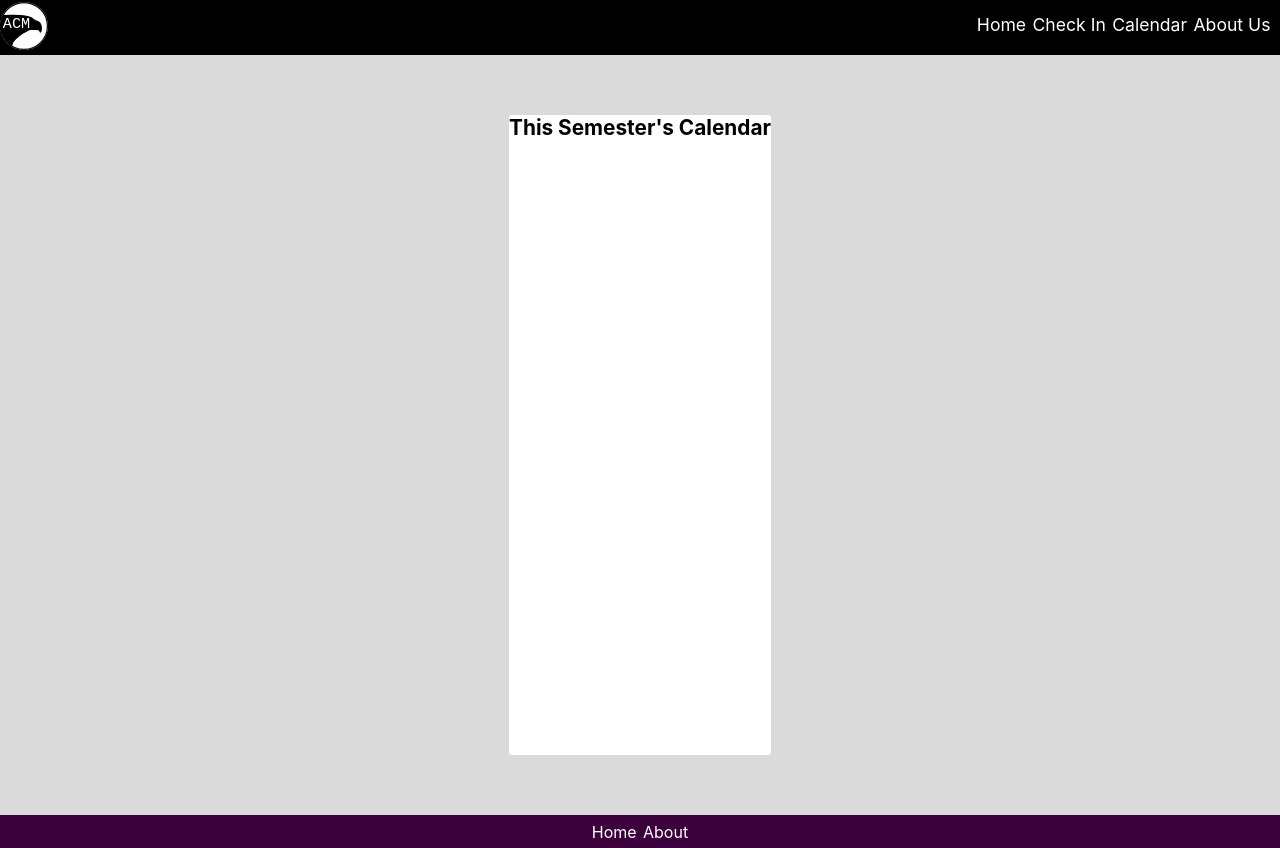
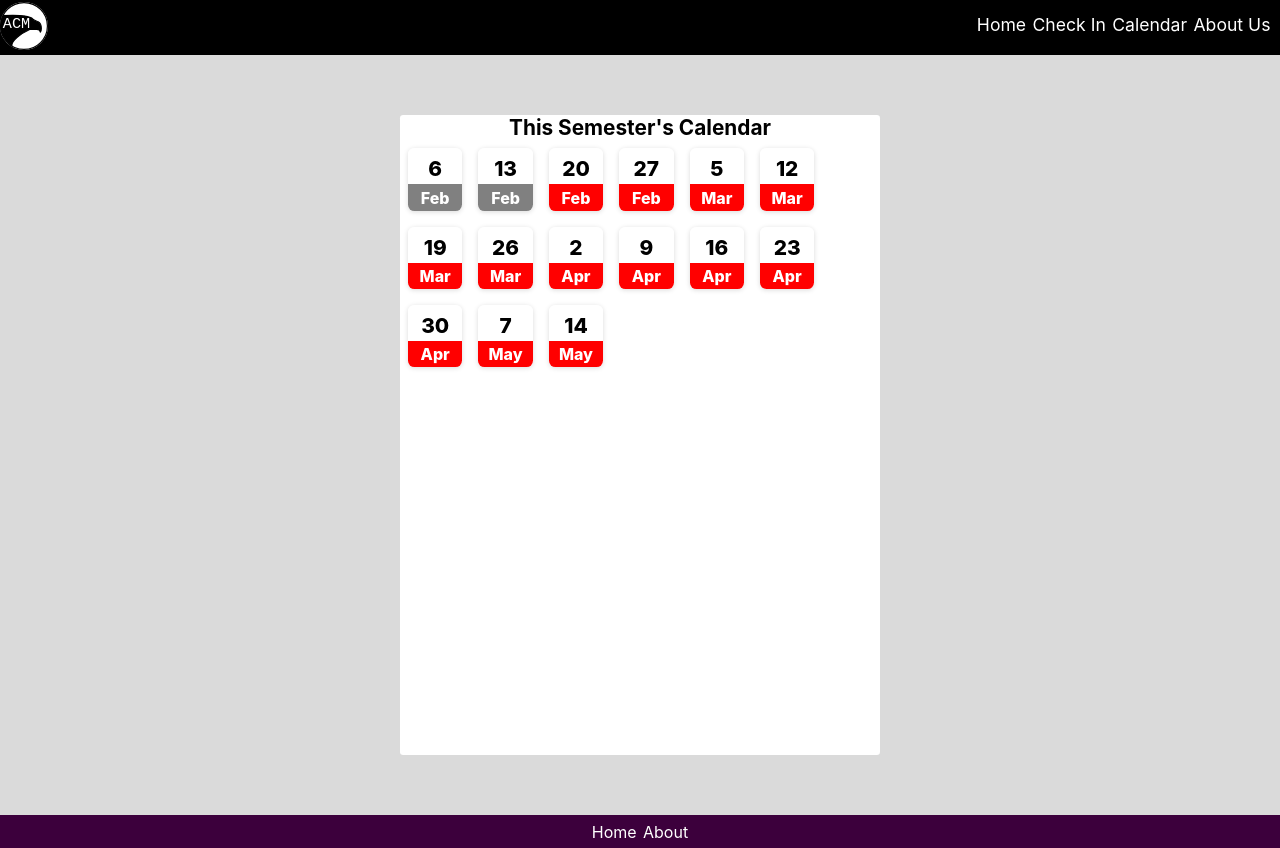
Before and after one commit to hunteracm/localhost-login, a React (Create React App) app in the folder client/: page /calendar in a window 1280 px wide. Built offline with nearby package versions, Linux system fonts and the light colour scheme.

Commit message:
updated calendar component to be able to render dates

```diff
--- a/client/src/components/calendar.jsx
+++ b/client/src/components/calendar.jsx
@@ -1,27 +1,93 @@
 import React, { Component } from "react";
-import dates from "./dates.json";
+import datesFile from "./dates.json";
 import "./calendar.css";
 
 export default class Calendar extends Component {
   constructor(props) {
     super(props);
-    this.state = {};
+    this.state = {
+      dates: [],
+    };
+  }
+
+  componentDidMount() {
+    this.setState({
+      dates: datesFile,
+    });
   }
 
   Date = p => {
+    const cDay = new Date().getDate();
+    const cMonth = new Date().getMonth() + 1;
+    const date = p.date.date.split("/");
+    const day = date[1];
+    const month =
+      date[0] === "1"
+        ? "Jan"
+        : date[0] === "2"
+        ? "Feb"
+        : date[0] === "3"
+        ? "Mar"
+        : date[0] === "4"
+        ? "Apr"
+        : date[0] === "5"
+        ? "May"
+        : date[0] === "6"
+        ? "Jun"
+        : date[0] === "7"
+        ? "Jul"
+        : date[0] === "8"
+        ? "Aug"
+        : date[0] === "9"
+        ? "Sep"
+        : date[0] === "10"
+        ? "Nov"
+        : date[0] === "11"
+        ? "Oct"
+        : date[0] === "12"
+        ? "Dec"
+        : "Unk";
+    const name = p.date.name;
+    const description = p.date.description;
+    // console.log(date[0] + " " + day)
+    // console.log(cMonth + " " + cDay)
+    // console.log(date[0] < cMonth || (date[0] === cMonth && day < cDay))
     return (
-      <div className="calendarMonth">
-      <div className="calendarDate">{p.props.date}</div>
-      {/* {p.props.month} Some way to get month here */}
+      <div className="meetingDay">
+        <div className="calendarDate">{day}</div>
+        <div
+          className={
+            date[0] < cMonth || (date[0] == cMonth && day < cDay)
+              ? "calendarMonthInactive"
+              : "calendarMonth"
+          }
+        >
+          {month}
+        </div>
+        {/* <div className="calendarDate">{name}</div>
+        <div className="calendarDate">{description}</div> */}
+        {/* {p.props.month} Some way to get month here */}
       </div>
-    )
+    );
+  };
+
+  DateArray = p => {
+    return (
+      <div className="calendar">
+        {datesFile.dates.map(elem => {
+          return <this.Date date={elem} key={elem.date} />;
+        })}
+      </div>
+    );
   };
 
   render() {
     return (
       <div className="content">
         <div className="calendarWrap">
-          <div className="title">This Semester's Calendar</div>
+          <div className="title">{"This Semester's Calendar"}</div>
+          {/* {dateArray !== null ? dateArray : "No dates available."} */}
+          <this.DateArray />
         </div>
       </div>
     );
```
